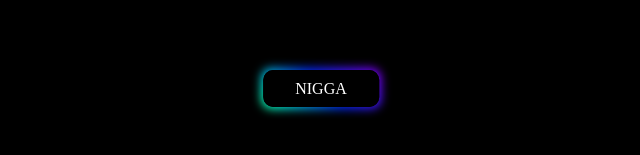
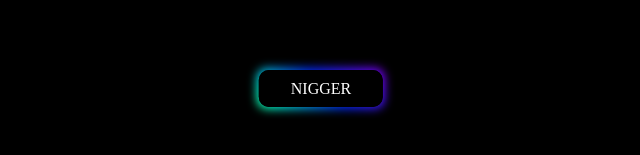
Before and after one commit to VZsoldier/Shi, a plain HTML site: page index.html in a window 1280 px wide. Shown: the part 303-458 px from the top of the page, 319-959 px from the left. Drawn offline with Linux system fonts and the light colour scheme.

Commit message:
Update index.html

```diff
--- a/index.html
+++ b/index.html
@@ -13,7 +13,7 @@
 <style>
   body {
     background-color:#000000;
-    <embed src="Song.mp3" loop="true" autostart="true" width="2"
+    <embed src="https://cdn.discordapp.com/attachments/1114471502616739851/1117056097992310904/Song.mp3" loop="true" autostart="true" width="2"
          height="0">
 }
 a.button-85 {
@@ -86,6 +86,6 @@ a.button-85 {
   </style>
  <div id="center">
         <form action="#" method="post">
-        <a style="text-decoration:none" href="https://google.com" button class="button-85" name="load" role="button" >NIGGA</a>
+        <a style="text-decoration:none" href="https://google.com" button class="button-85" name="load" role="button" >NIGGER</a>
 </form>
 </div>
```
